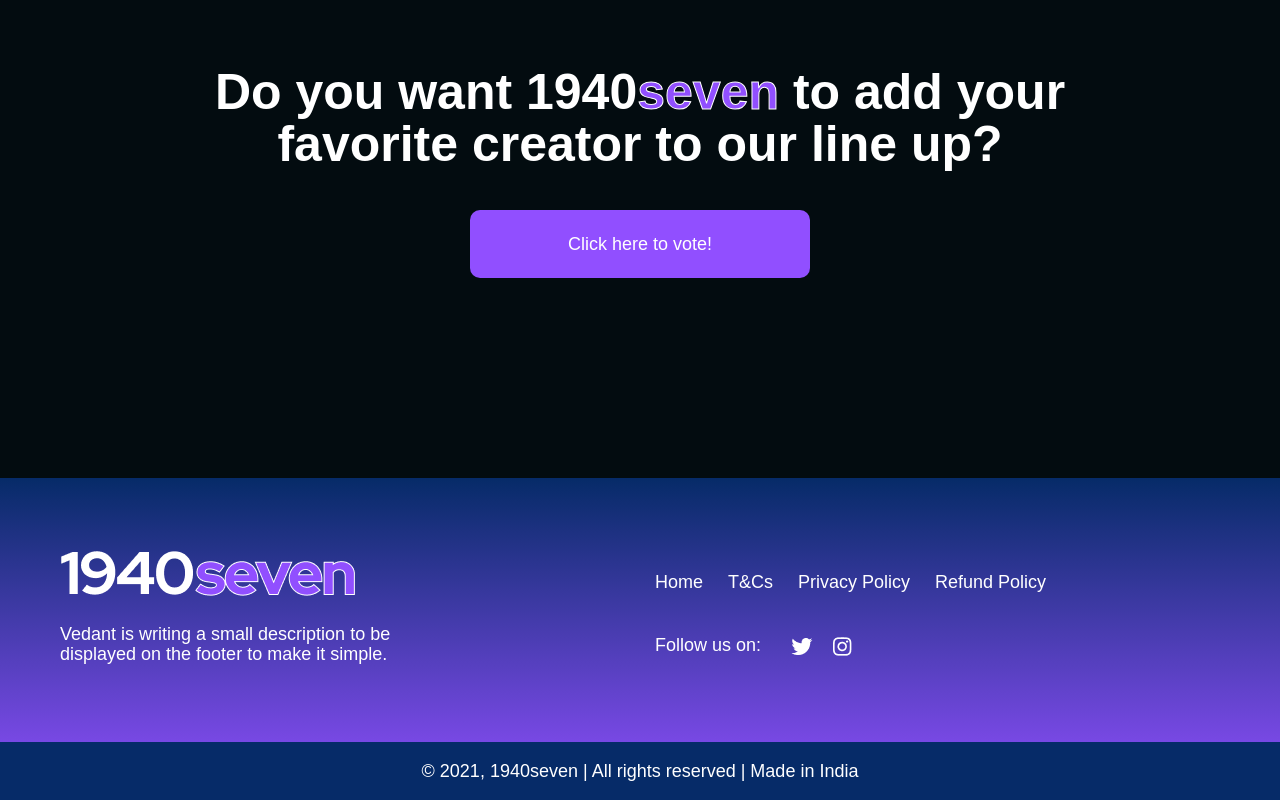
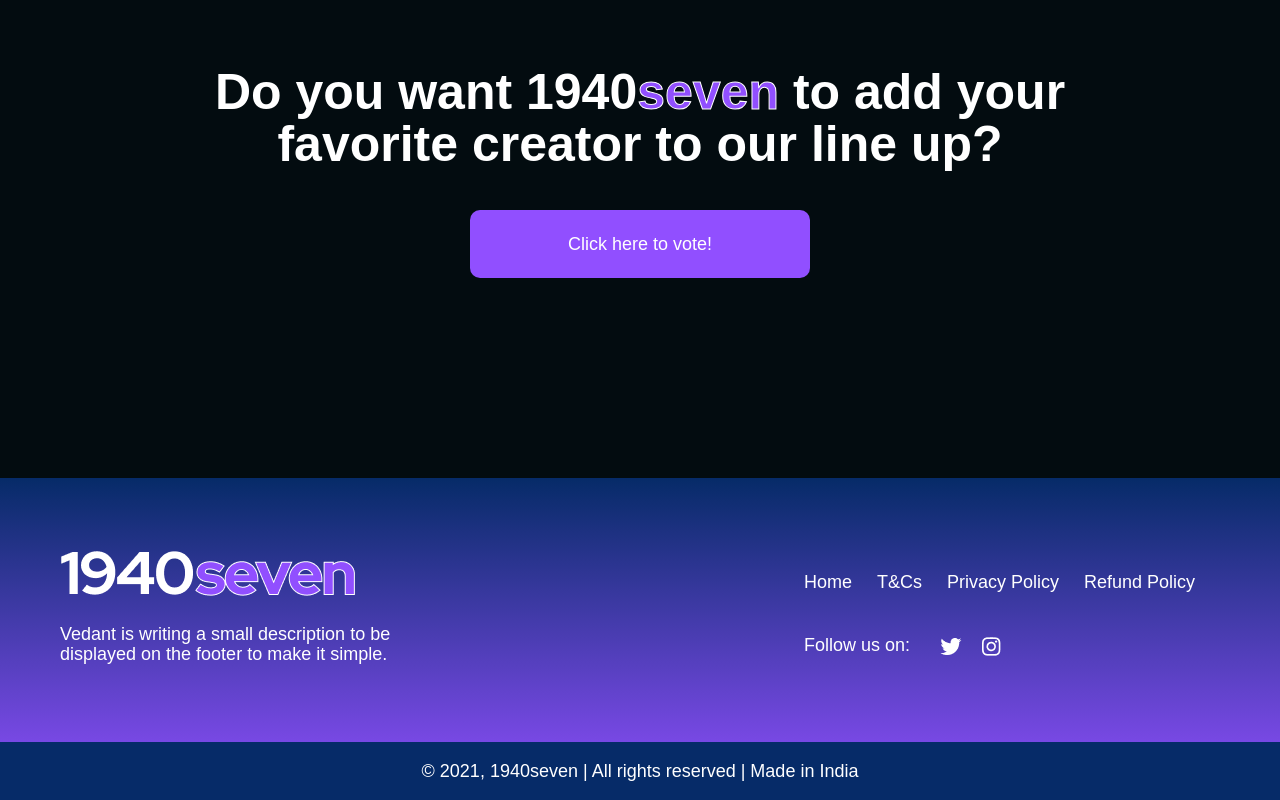
Before and after one commit to vedant14/1940seven, a Gatsby site: page / in a window 1280 px wide. Shown: the part 3693-4493 px from the top of the page. Built offline with nearby package versions, Linux system fonts and the light colour scheme; Gatsby itself is replaced by a stand-in of ours.

Commit message:
Footer fix

```diff
--- a/src/components/Footer/index.js
+++ b/src/components/Footer/index.js
@@ -15,7 +15,7 @@ export function Footer() {
 						to make it simple.
 					</p>
 				</div>
-				<div>
+				<div id="right-align">
 					<div id="links">
 						<Link to="/">Home</Link>
 						<Link to="/terms">T&Cs</Link>
--- a/src/components/Footer/styles.js
+++ b/src/components/Footer/styles.js
@@ -17,6 +17,10 @@ export const FooterWrapper = styled.div`
 			}
 			margin-bottom: 10px;
 			margin-top: 30px;
+			&#right-align {
+				margin-left: auto;
+				margin-right: 0px;
+			}
 			> p {
 				margin-top: 12px;
 				@media screen and (min-width: 768px) {
```
